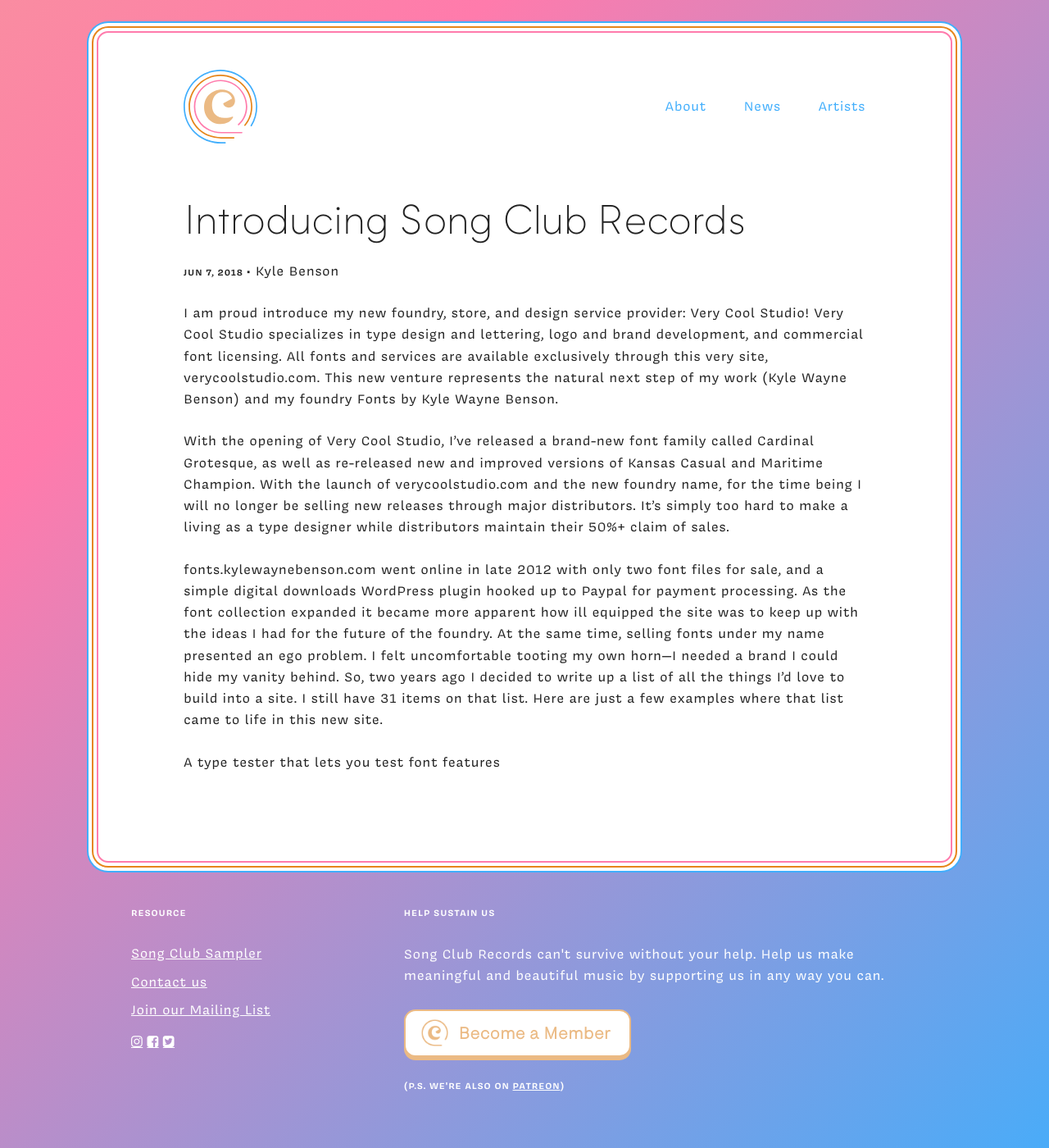
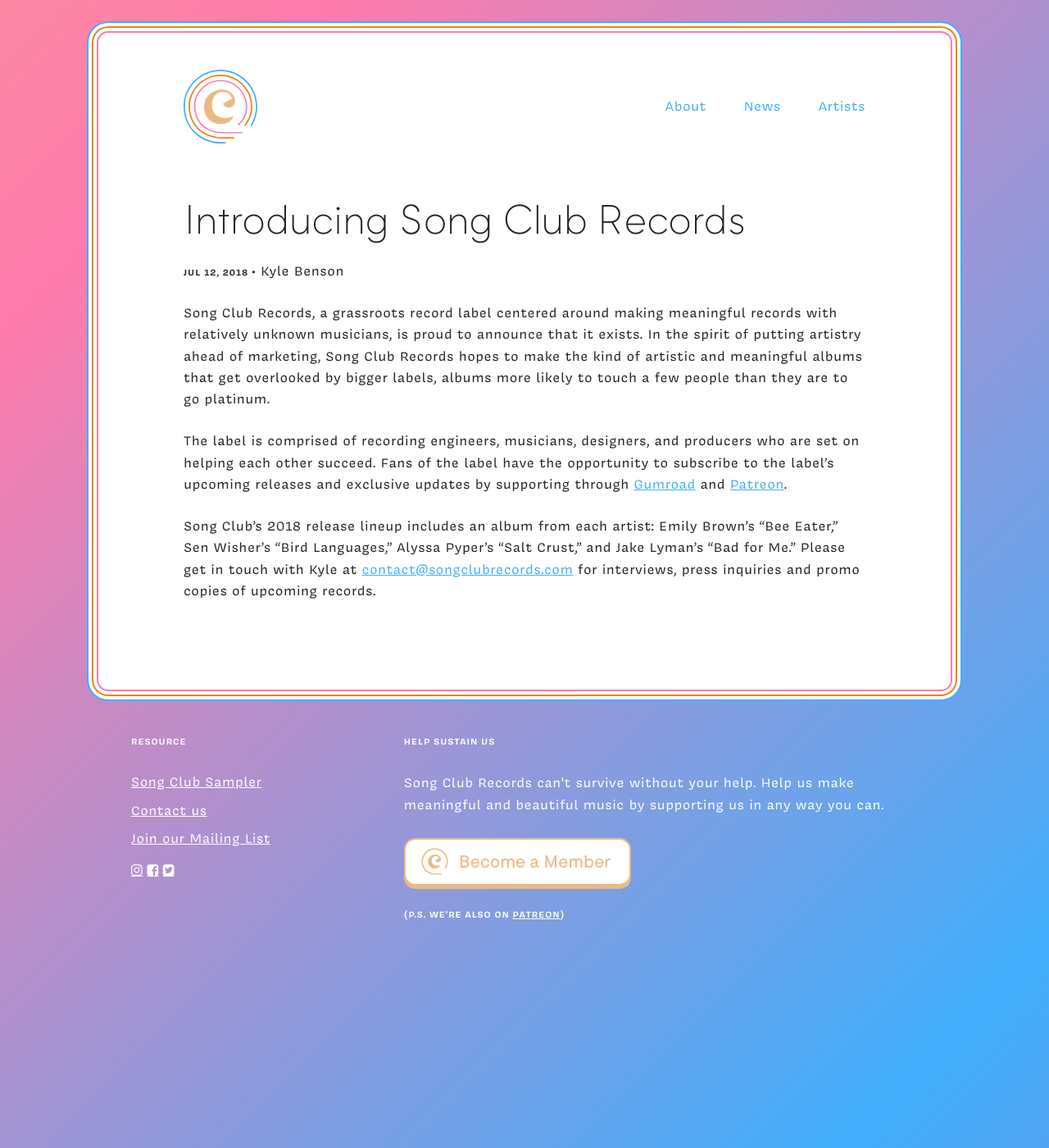
Before and after one commit to kylewaynebenson/song-club-records, a Jekyll site: the page built from _posts/2018-06-07-introducing-song-club.markdown, in a window 1280 px wide and 1400 px high. Shown: the whole window at 82% size. Built offline with Jekyll 4.4.1, drawn with Linux system fonts in a browser that asks for light colours; nearby versions of some CDN libraries.

Commit message:
updating press release

```diff
--- a/_posts/2018-06-07-introducing-song-club.markdown
+++ b/_posts/2018-06-07-introducing-song-club.markdown
@@ -1,14 +1,12 @@
 ---
 layout: post
 title:  "Introducing Song Club Records"
-date:   2018-06-07 10:00:00 -0800
+date:   2018-07-12 10:00:00 -0800
 author:	Kyle Benson
 categories: press-release
 ---
-I am proud introduce my new foundry, store, and design service provider: Very Cool Studio! Very Cool Studio specializes in type design and lettering, logo and brand development, and commercial font licensing. All fonts and services are available exclusively through this very site, verycoolstudio.com. This new venture represents the natural next step of my work (Kyle Wayne Benson) and my foundry Fonts by Kyle Wayne Benson.
+Song Club Records, a grassroots record label centered around making meaningful records with relatively unknown musicians, is proud to announce that it exists. In the spirit of putting artistry ahead of marketing, Song Club Records hopes to make the kind of artistic and meaningful albums that get overlooked by bigger labels, albums more likely to touch a few people than they are to go platinum.
 
-With the opening of Very Cool Studio, I’ve released a brand-new font family called Cardinal Grotesque, as well as re-released new and improved versions of Kansas Casual and Maritime Champion. With the launch of verycoolstudio.com and the new foundry name, for the time being I will no longer be selling new releases through major distributors. It’s simply too hard to make a living as a type designer while distributors maintain their 50%+ claim of sales.
+The label is comprised of recording engineers, musicians, designers, and producers who are set on helping each other succeed. Fans of the label have the opportunity to subscribe to the label’s upcoming releases and exclusive updates by supporting through <a href="https://gumroad.com/songclub">Gumroad</a> and <a href="https://www.patreon.com/songclubrecords">Patreon</a>.
 
-fonts.kylewaynebenson.com went online in late 2012 with only two font files for sale, and a simple digital downloads WordPress plugin hooked up to Paypal for payment processing. As the font collection expanded it became more apparent how ill equipped the site was to keep up with the ideas I had for the future of the foundry. At the same time, selling fonts under my name presented an ego problem. I felt uncomfortable tooting my own horn—I needed a brand I could hide my vanity behind. So, two years ago I decided to write up a list of all the things I’d love to build into a site. I still have 31 items on that list. Here are just a few examples where that list came to life in this new site.
-
-A type tester that lets you test font features
+Song Club’s 2018 release lineup includes an album from each artist: Emily Brown’s “Bee Eater,” Sen Wisher’s “Bird Languages,” Alyssa Pyper’s “Salt Crust,” and Jake Lyman's “Bad for Me.” Please get in touch with Kyle at <a href="mailto:contact@songclubrecords.com">contact@songclubrecords.com</a> for interviews, press inquiries and promo copies of upcoming records.
```
